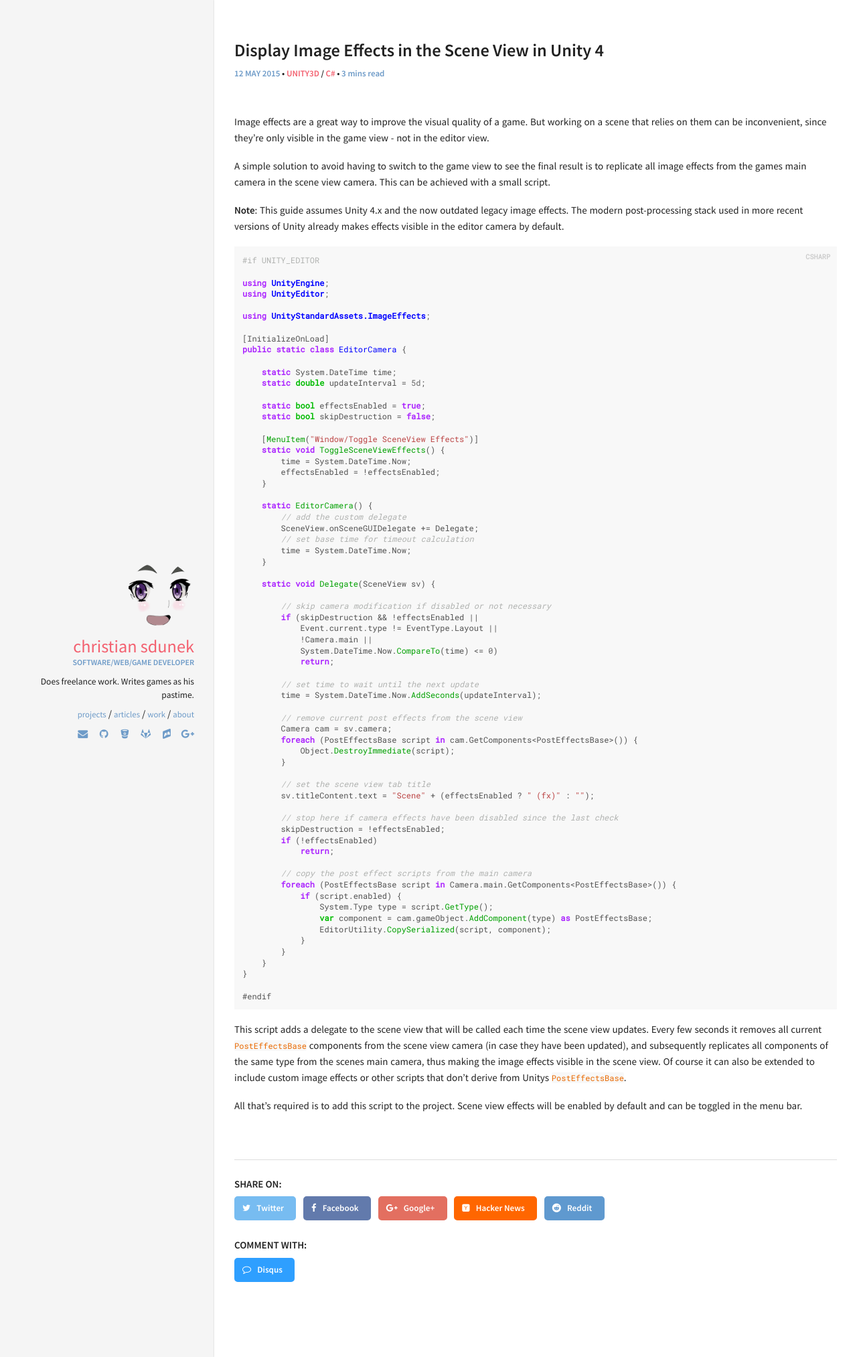
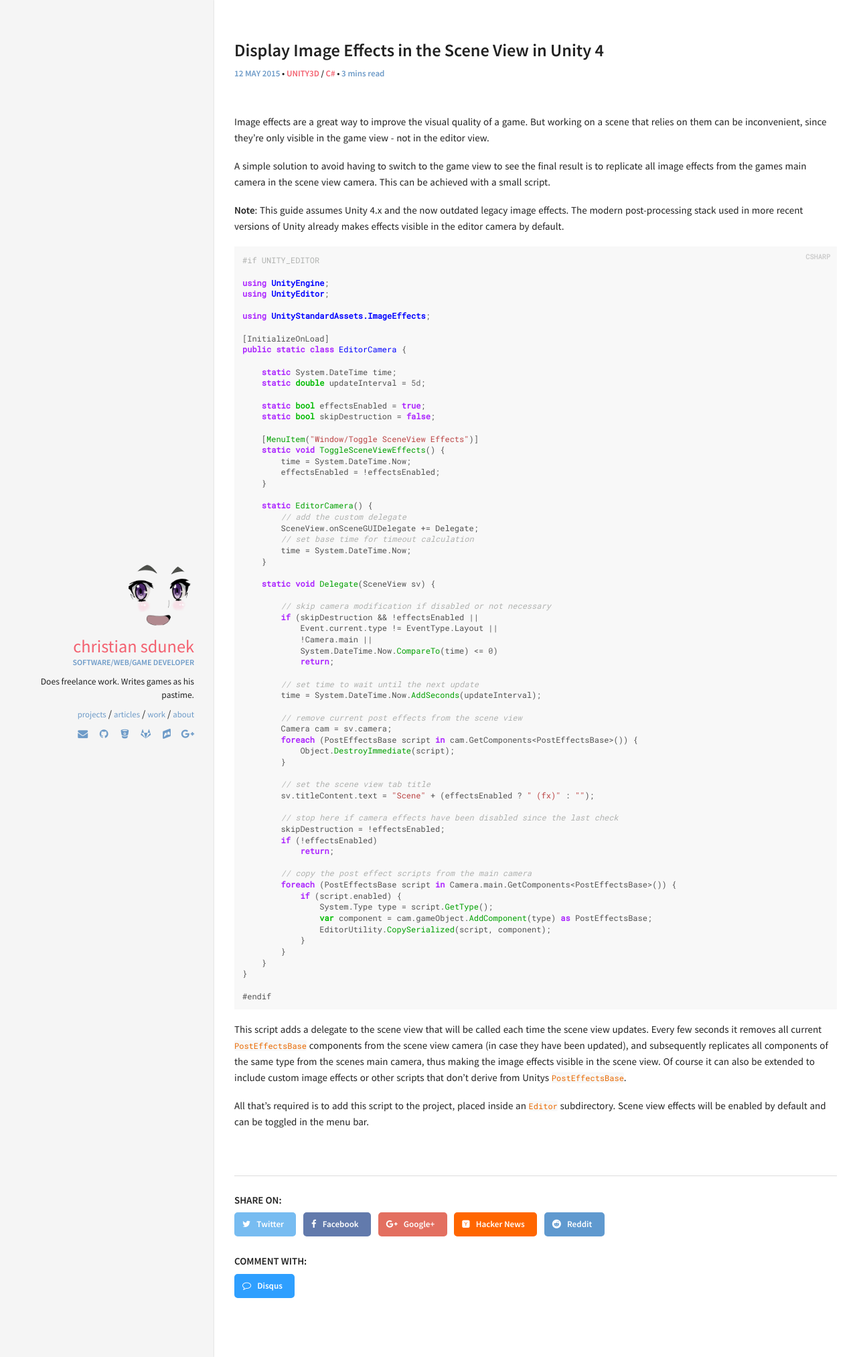
Before and after one commit to Systemcluster/systemcluster.github.io, a Jekyll site: the page built from _posts/2015-05-12-display-image-effects-in-the-scene-view-in-unity3d.md, in a window 1280 px wide. Shown: the whole page at 67% size. Built offline with Jekyll 4.4.1, drawn with Linux system fonts in a browser that asks for light colours.

Commit message:
Clarify Unity3d editor script location

```diff
--- a/_posts/2015-05-12-display-image-effects-in-the-scene-view-in-unity3d.md
+++ b/_posts/2015-05-12-display-image-effects-in-the-scene-view-in-unity3d.md
@@ -91,4 +91,4 @@ public static class EditorCamera {
 
 This script adds a delegate to the scene view that will be called each time the scene view updates. Every few seconds it removes all current `PostEffectsBase` components from the scene view camera (in case they have been updated), and subsequently replicates all components of the same type from the scenes main camera, thus making the image effects visible in the scene view. Of course it can also be extended to include custom image effects or other scripts that don't derive from Unitys `PostEffectsBase`.
 
-All that's required is to add this script to the project. Scene view effects will be enabled by default and can be toggled in the menu bar.
+All that's required is to add this script to the project, placed inside an `Editor` subdirectory. Scene view effects will be enabled by default and can be toggled in the menu bar.
```
